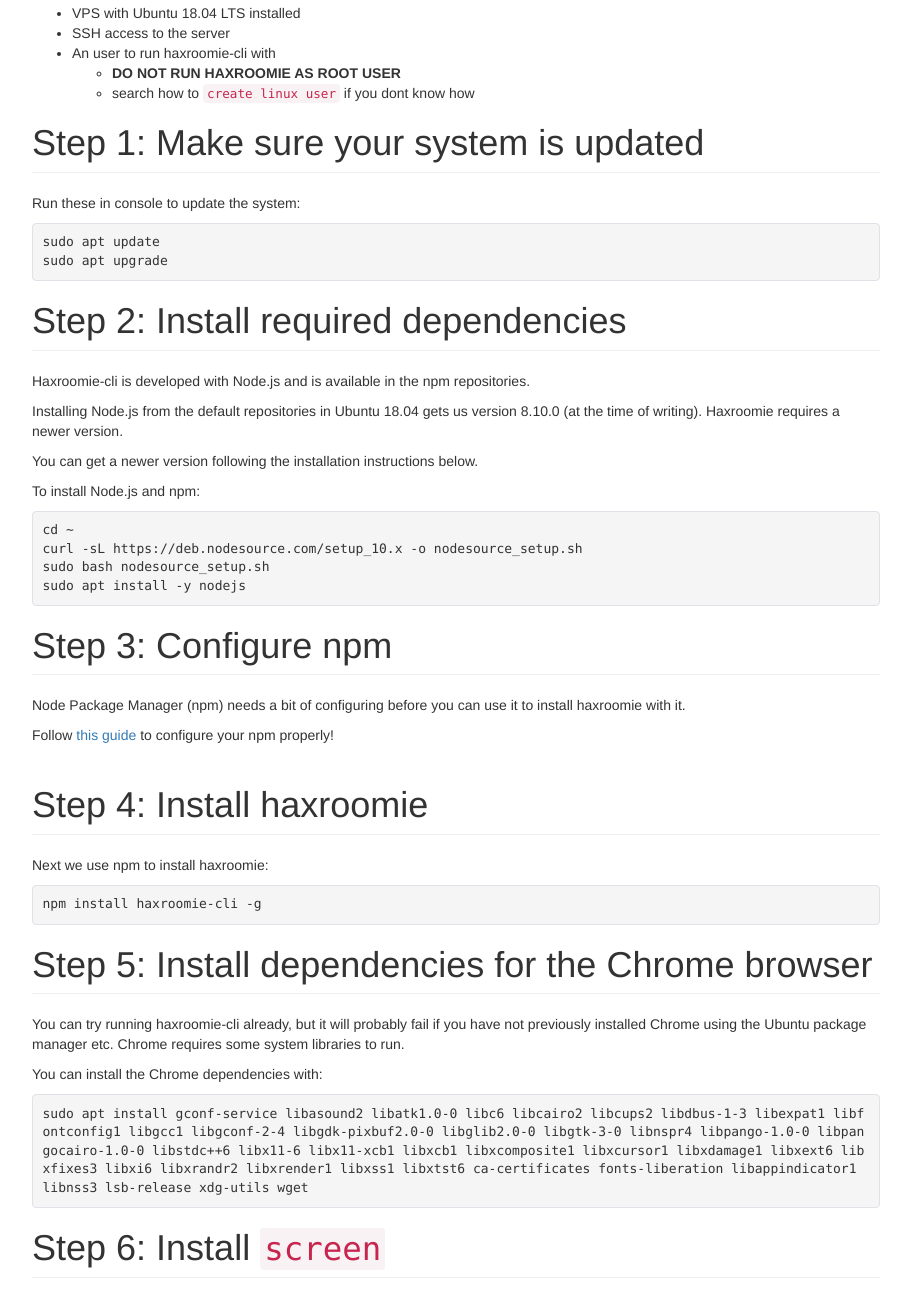
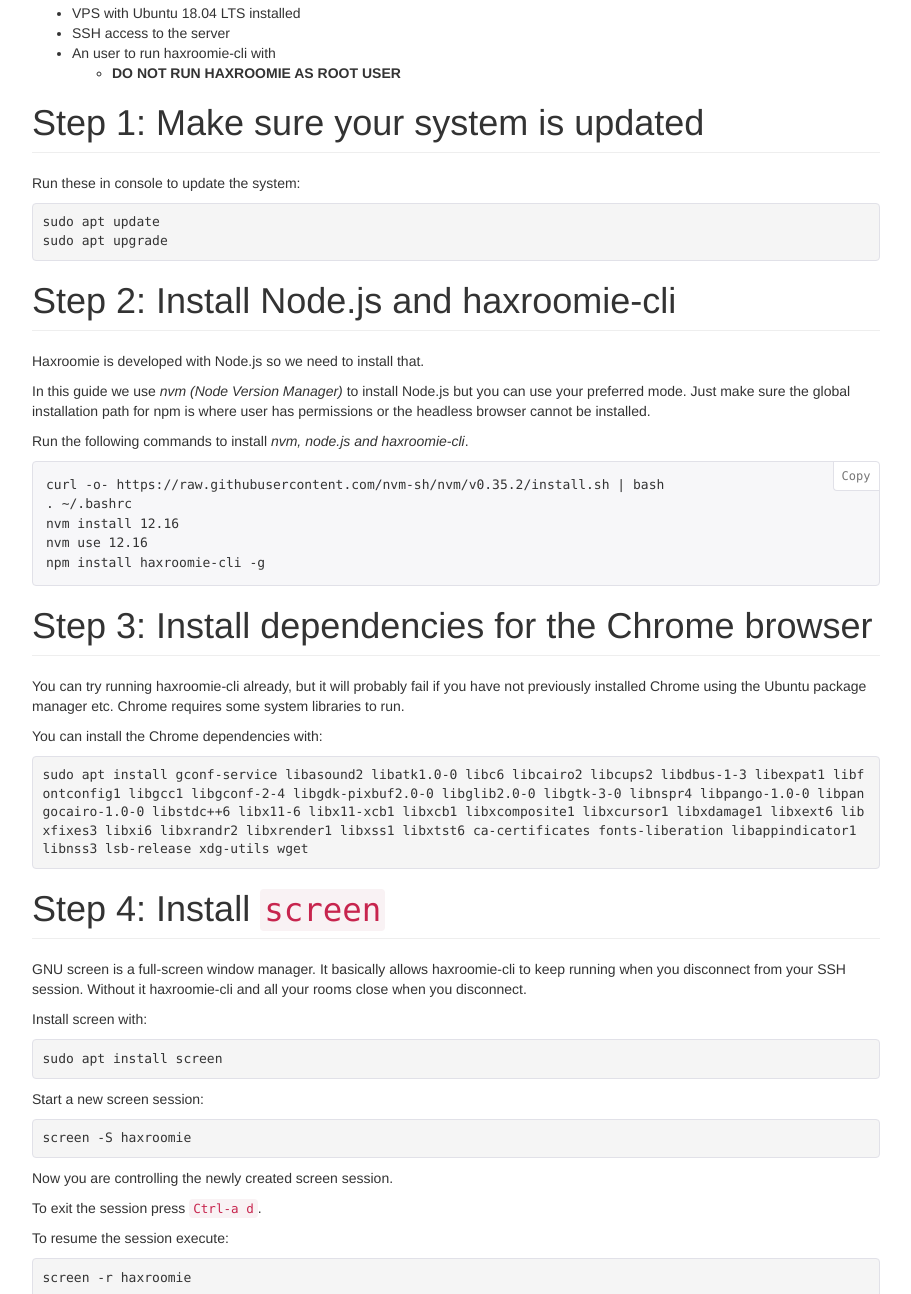
Before and after one commit to morko/haxroomie, a website: page docs/tutorial-haxroomie-cli-install.html in a window 1280 px wide. Shown: the part 533-1827 px from the top of the page, without its empty margins (38-949 px from the left). Drawn offline with Linux system fonts and the light colour scheme; a web font is replaced by a local one.

Commit message:
updated docs

```diff
--- a/docs/tutorial-haxroomie-cli-install.html
+++ b/docs/tutorial-haxroomie-cli-install.html
@@ -108,7 +108,6 @@
 <li>An user to run haxroomie-cli with
 <ul>
 <li><strong>DO NOT RUN HAXROOMIE AS ROOT USER</strong></li>
-<li>search how to <code>create linux user</code> if you dont know how</li>
 </ul>
 </li>
 </ul>
@@ -117,33 +116,25 @@
 <pre class="prettyprint source"><code>sudo apt update
 sudo apt upgrade
 </code></pre>
-<h1>Step 2: Install required dependencies</h1>
-<p>Haxroomie-cli is developed with Node.js and is available in the npm repositories.</p>
-<p>Installing Node.js from the default repositories in Ubuntu 18.04 gets us version 8.10.0 (at the time of writing).
-Haxroomie requires a newer version.</p>
-<p>You can get a newer version following the installation instructions below.</p>
-<p>To install Node.js and npm:</p>
-<pre class="prettyprint source"><code>cd ~
-curl -sL https://deb.nodesource.com/setup_10.x -o nodesource_setup.sh
-sudo bash nodesource_setup.sh
-sudo apt install -y nodejs
+<h1>Step 2: Install Node.js and haxroomie-cli</h1>
+<p>Haxroomie is developed with Node.js so we need to install that.</p>
+<p>In this guide we use <em>nvm (Node Version Manager)</em> to install Node.js but you
+can use your preferred mode. Just make sure the global installation path
+for npm is where user has permissions or the headless browser cannot be
+installed.</p>
+<p>Run the following commands to install <em>nvm, node.js and haxroomie-cli</em>.</p>
+<pre class="prettyprint source lang-sh"><code>curl -o- https://raw.githubusercontent.com/nvm-sh/nvm/v0.35.2/install.sh | bash
+. ~/.bashrc
+nvm install 12.16
+nvm use 12.16
+npm install haxroomie-cli -g
 </code></pre>
-<h1>Step 3: Configure npm</h1>
-<p>Node Package Manager (npm) needs a bit of configuring before you can use it to
-install haxroomie with it.</p>
-<p>Follow
-<a href="https://medium.com/@sifium/using-npm-install-without-sudo-2de6f8a9e1a3">this guide</a>
-to configure your npm properly!</p>
-<h1>Step 4: Install haxroomie</h1>
-<p>Next we use npm to install haxroomie:</p>
-<pre class="prettyprint source"><code>npm install haxroomie-cli -g
-</code></pre>
-<h1>Step 5: Install dependencies for the Chrome browser</h1>
+<h1>Step 3: Install dependencies for the Chrome browser</h1>
 <p>You can try running haxroomie-cli already, but it will probably fail if you have not previously installed Chrome using the Ubuntu package manager etc. Chrome requires some system libraries to run.</p>
 <p>You can install the Chrome dependencies with:</p>
 <pre class="prettyprint source"><code>sudo apt install gconf-service libasound2 libatk1.0-0 libc6 libcairo2 libcups2 libdbus-1-3 libexpat1 libfontconfig1 libgcc1 libgconf-2-4 libgdk-pixbuf2.0-0 libglib2.0-0 libgtk-3-0 libnspr4 libpango-1.0-0 libpangocairo-1.0-0 libstdc++6 libx11-6 libx11-xcb1 libxcb1 libxcomposite1 libxcursor1 libxdamage1 libxext6 libxfixes3 libxi6 libxrandr2 libxrender1 libxss1 libxtst6 ca-certificates fonts-liberation libappindicator1 libnss3 lsb-release xdg-utils wget
 </code></pre>
-<h1>Step 6: Install <code>screen</code></h1>
+<h1>Step 4: Install <code>screen</code></h1>
 <p>GNU screen is a full-screen window manager. It basically allows haxroomie-cli to keep running when you disconnect from your SSH session. Without it haxroomie-cli and all your rooms close when you disconnect.</p>
 <p>Install screen with:</p>
 <pre class="prettyprint source"><code>sudo apt install screen
@@ -157,7 +148,7 @@
 <pre class="prettyprint source"><code>screen -r haxroomie
 </code></pre>
 <p>When you connect to your server you have to resume the screen session to be able to control haxroomie again.</p>
-<h1>Step 7: Configuring haxroomie</h1>
+<h1>Step 5: Configuring haxroomie</h1>
 <p>Haxroomie uses a config file to define how many and what kind of rooms you want to run.
 When you start haxroomie a default one will be created in <code>~/.haxroomie/config.js</code>
 (<code>~</code> means your users home directory).</p>
@@ -165,7 +156,7 @@
 for guide about the configuration file. For example configuration files see
 <a href="https://github.com/morko/haxroomie/tree/master/packages/haxroomie-cli/examples/configs">this page</a>.</p>
 <p>If you do not like to edit the config file in the console, you can create/edit the config with your preferred editor and then upload the file with your preferred SFTP client e.g. <a href="https://filezilla-project.org/">FileZilla</a>.</p>
-<h1>Step 8: Start haxroomie</h1>
+<h1>Step 6: Start haxroomie</h1>
 <p>Now you are ready to run haxroomie!</p>
 <p>To see all available command line arguments:</p>
 <pre class="prettyprint source"><code>haxroomie --help
```
Also changed, not shown: assets/docs/tutorials/haxroomie-cli-install.md (+23 -31 lines), CHANGELOG.md, packages/haxroomie-cli/README.md.
